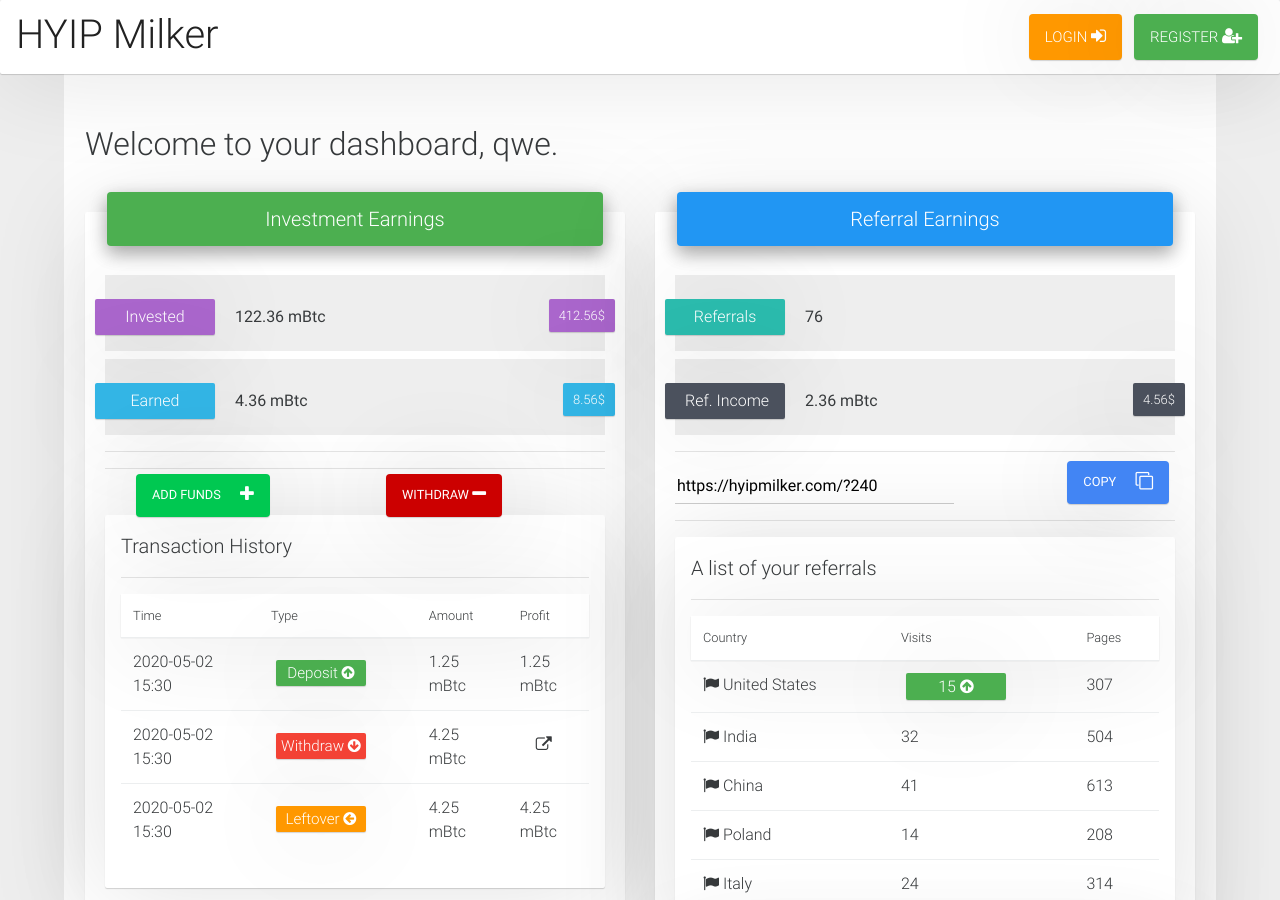
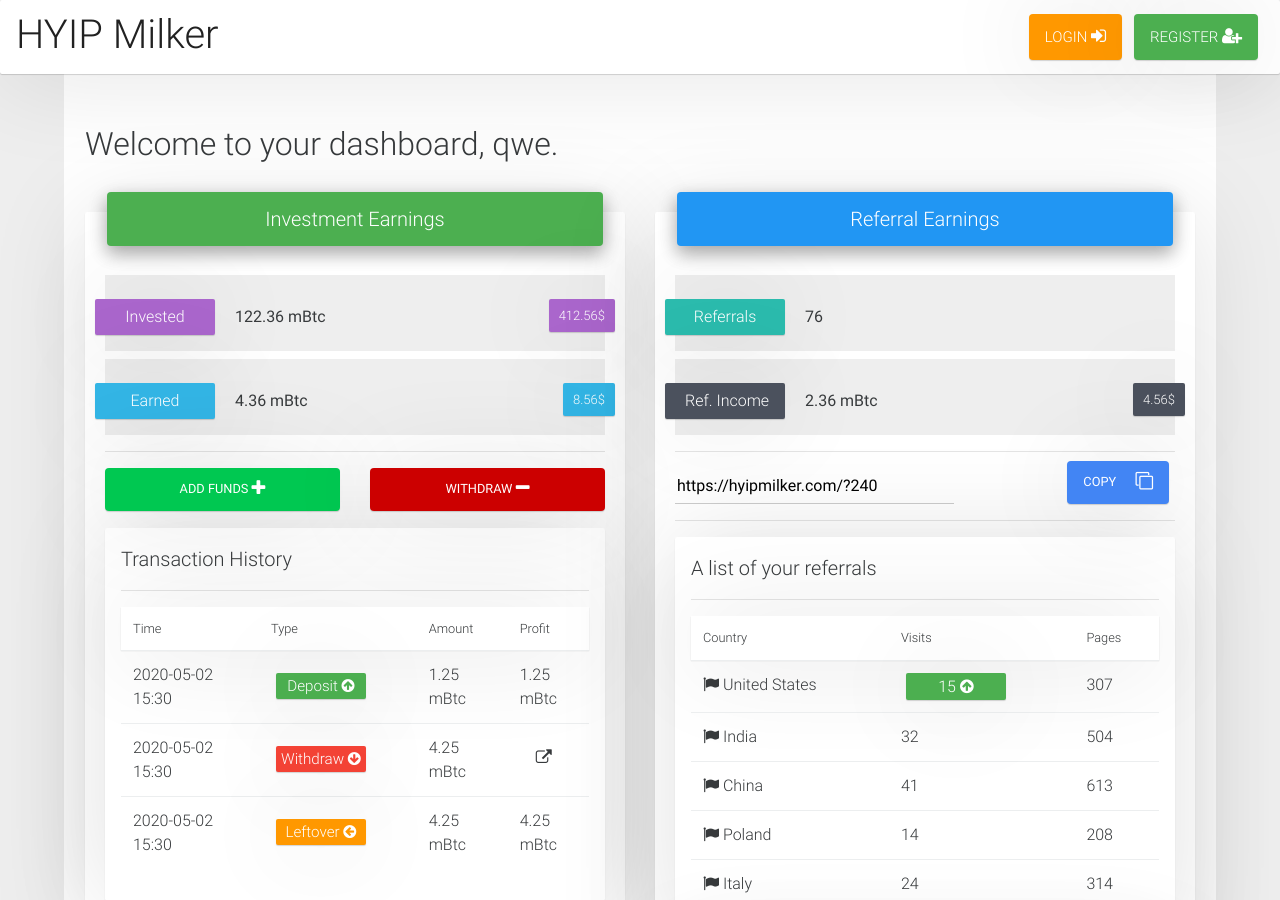
Before and after one commit to hm-gthb/hm-gthb.github.io, a Jekyll site: the page built from dashboard.html, in a window 1280 px wide and 900 px high. Built offline with Jekyll 4.4.1, drawn with Linux system fonts in a browser that asks for light colours; nearby versions of some CDN libraries.

Commit message:
Update dashboard.html

```diff
--- a/dashboard.html
+++ b/dashboard.html
@@ -87,15 +87,16 @@
                 <h4 class="pb-1 small" style = "background-color:#eee"><span class="tag huge-tag info-color mt-2 mr-1" style="margin-left:-10px">Earned</span>   4.36 mBtc <span class="tag dollar-tag info-color mt-2">8.56$</span></h4>
 
                 <hr />
-                <div class = "col-md-6">
-                  <button class = "btn btn-success mx-1 px-1" style = "" data-toggle="modal" data-target="#deposit_modal">Add Funds <i class = "fa fa-plus pl-1"></i></button>
+                <div class = "col-md-6" style="padding-left:0">
+                  <button class = "btn btn-success btn-block px-1" style = "" data-toggle="modal" data-target="#deposit_modal">Add Funds <i class = "fa fa-plus"></i></button>
                 </div>
-                <div class = "col-md-6">
-                  <button class = "btn btn-danger mx-1 px-1" style = "" data-toggle="modal" data-target="#withdrawal_modal">Withdraw <i class = "fa fa-minus"></i></button>
+                <div class = "col-md-6" style="padding-right:0">
+                  <button class = "btn btn-danger btn-block px-1" style = "" data-toggle="modal" data-target="#withdrawal_modal">Withdraw <i class = "fa fa-minus"></i></button>
                 </div>
-                <hr />
 
                 <br>
+                <br>
+
                 <div class = "card p-1">
                   Transaction History
                   <hr />
```
